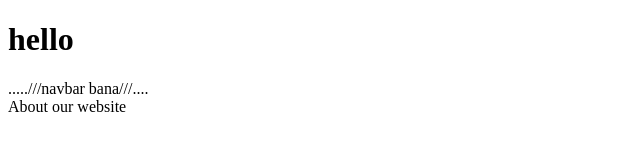
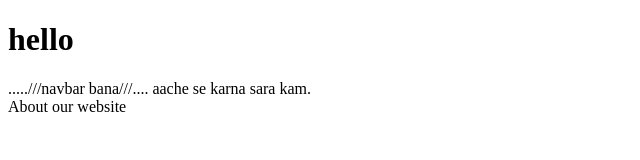
Before and after one commit to punitzcode/DSC, a plain HTML site: page index.html in a window 1280 px wide. Shown: the whole page, without its empty margins (0-640 px from the left). Drawn offline with Linux system fonts and the light colour scheme.

Commit message:
Update index.html

```diff
--- a/index.html
+++ b/index.html
@@ -10,6 +10,7 @@
         <h1>hello</h1>
     </header>
     .....///navbar bana///....
+    aache se karna sara kam.
     <footer>
         About our website
     </footer>
```
